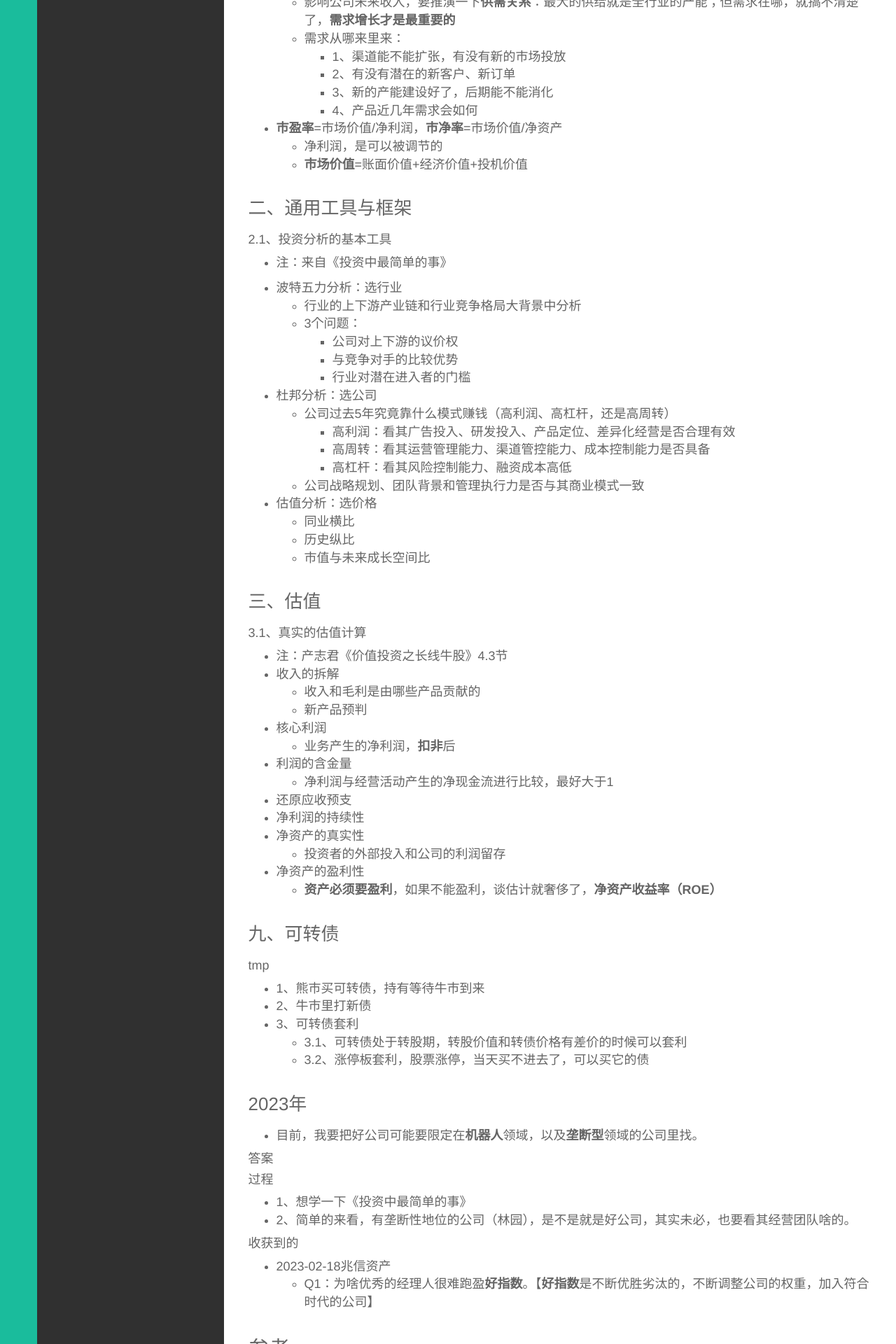
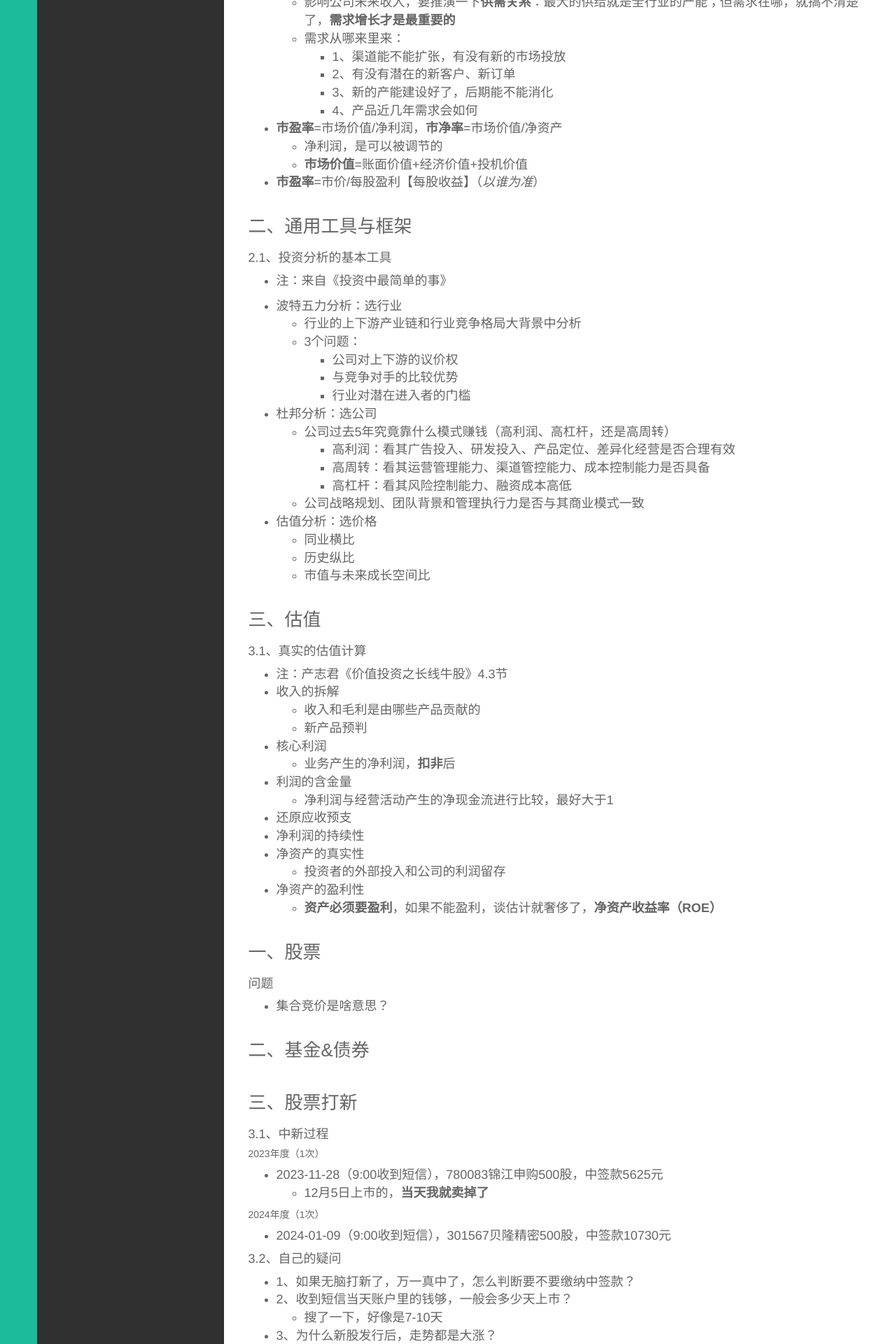
Before and after one commit to wolflion/blog, a Jekyll site: the page built from _posts/生活/2023-01-25-lionel-investment-thinking.md, in a window 1280 px wide. Shown: the part 627-2547 px from the top of the page at 70% size. Built offline with Jekyll 4.4.1, drawn with Linux system fonts in a browser that asks for light colours; some of the changed text lies outside the part shown.

Commit message:
Update 2023-01-25-lionel-investment-thinking.md

```diff
--- a/_posts/生活/2023-01-25-lionel-investment-thinking.md
+++ b/_posts/生活/2023-01-25-lionel-investment-thinking.md
@@ -30,6 +30,7 @@ description:
 + **市盈率**=市场价值/净利润，**市净率**=市场价值/净资产
   + 净利润，是可以被调节的
   + **市场价值**=账面价值+经济价值+投机价值
++ **市盈率**=市价/每股盈利【每股收益】（*以谁为准*）
 
 ### 二、通用工具与框架
 
@@ -73,6 +74,45 @@ description:
 + 净资产的盈利性
   + **资产必须要盈利**，如果不能盈利，谈估计就奢侈了，**净资产收益率（ROE）**
 
+### 一、股票
+
+#### 问题
+
++ 集合竞价是啥意思？
+
+### 二、基金&债券
+
+### 三、股票打新
+
+#### 3.1、中新过程
+
+##### 2023年度（1次）
+
++ 2023-11-28（9:00收到短信），780083锦江申购500股，中签款5625元
+  + 12月5日上市的，**当天我就卖掉了**
+
+##### 2024年度（1次）
+
++ 2024-01-09（9:00收到短信），301567贝隆精密500股，中签款10730元
+
+#### 3.2、自己的疑问
+
++ 1、如果无脑打新了，万一真中了，怎么判断要不要缴纳中签款？
++ 2、收到短信当天账户里的钱够，一般会多少天上市？
+  + 搜了一下，好像是7-10天
++ 3、为什么新股发行后，走势都是大涨？
+  + *zhihu上答案*
+  + 1、锁定了市盈率（*以前是，现在注册制后应该少了*），301567跟同行业差不多，只是低了一点点
+  + 2、发行量小？
+
+### 四、可转债打新&交易
+
+### 五、两融（融资&融券）
+
+### 六、期权
+
+
+
 ### 九、可转债
 
 #### tmp
@@ -99,11 +139,25 @@ description:
 + 2023-02-18兆信资产
   + Q1：为啥优秀的经理人很难跑盈**好指数**。【**好指数**是不断优胜劣汰的，不断调整公司的权重，加入符合时代的公司】
 
+### 2024年
 
++ 目前，我要把好公司放在**中药**领域，以及**垄断型**领域的公司里找。
+
+#### 过程
+
++ 1、想学的内容**期权**操作和其它书
+  + 《3小时快学期权》
+  + 《像高手一样投资》*基金的投资者，对话*
 
 
 ##  参考
 + 我目前认可的一些投资人的投资理念，或学到过东西，或受他们影响的：**林园、唐朝、邱国鹭**，*其它人，我看得少，目前就相对了解这几个人*
+
+#### 履历
+
++ 2023-01月，initied，创建这个md页
+
++ 2024-01月，updated，股票打新，自己2024年想看的领域
 
 ### tmp
 
```
